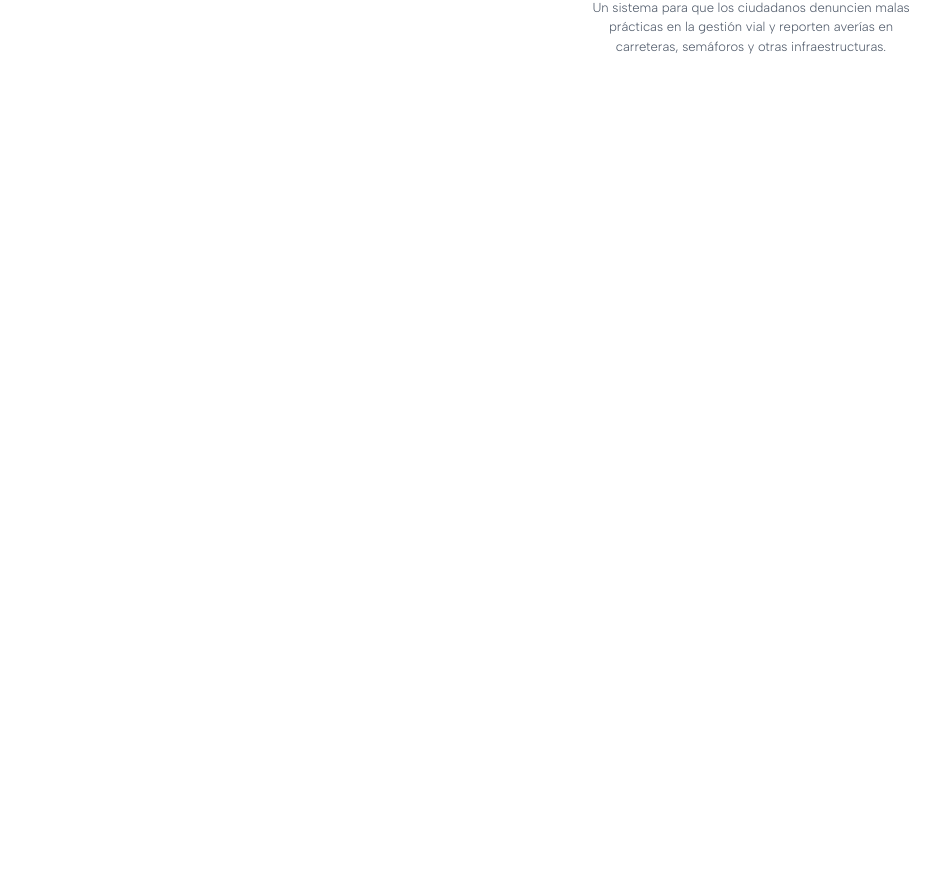
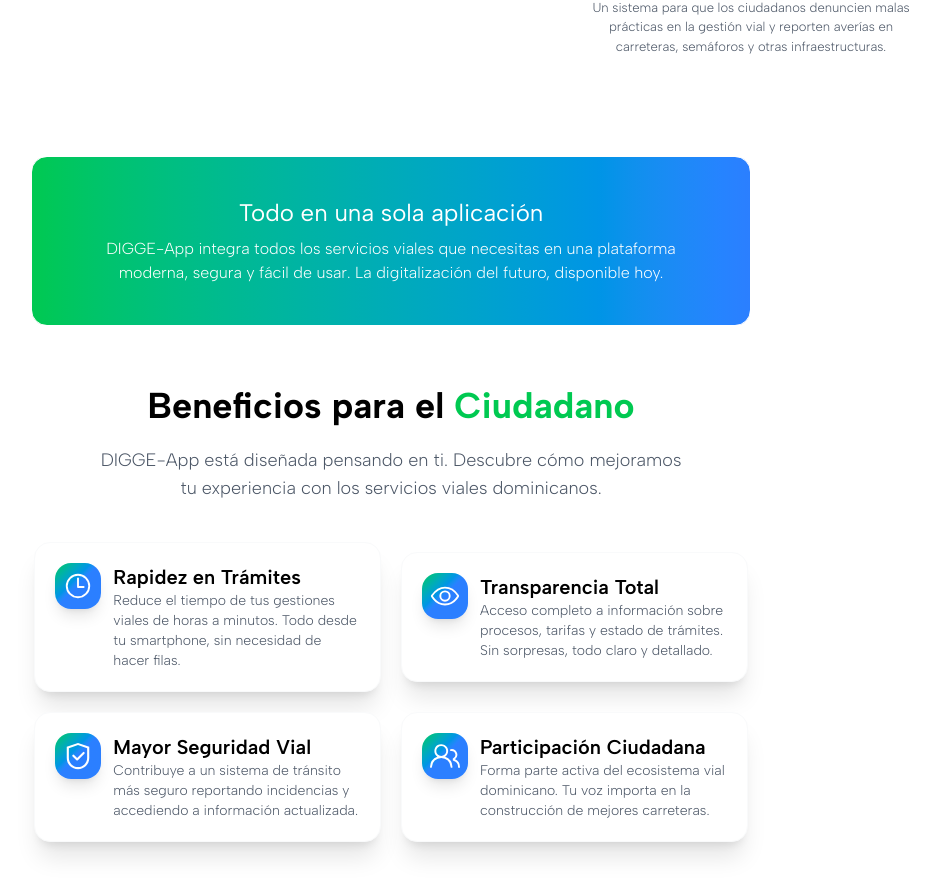
Before and after one commit to Urpirio/digget-page, a Next.js app: page / in a window 1280 px wide. Shown: the part 1179-2075 px from the top of the page, without its empty margins (249-1189 px from the left). Before the commit the page ends 1315 px from the top, so only its background shows below. Built offline with nearby package versions, Linux system fonts and the light colour scheme.

Commit message:
Se agregaron dos nuevas secciones

```diff
--- a/src/app/page.tsx
+++ b/src/app/page.tsx
@@ -1,4 +1,6 @@
+import Section_BeneficiosCiudadano from "../../components/components_Home/Components/Section_BeneficiosCiudadano";
 import Section_Funcionalidades from "../../components/components_Home/Components/Section_Funcionalidades";
+import Section_Funcionalidades2 from "../../components/components_Home/Components/Section_Funcionalidades2";
 import Section_Presentacion from "../../components/components_Home/Components/Section_Presentacion";
 
 export default function page() {
@@ -6,6 +8,8 @@ export default function page() {
     <main>
       <Section_Presentacion/>
       <Section_Funcionalidades/>
+      <Section_Funcionalidades2/>
+      <Section_BeneficiosCiudadano/>
     </main>
   )
 }
```
